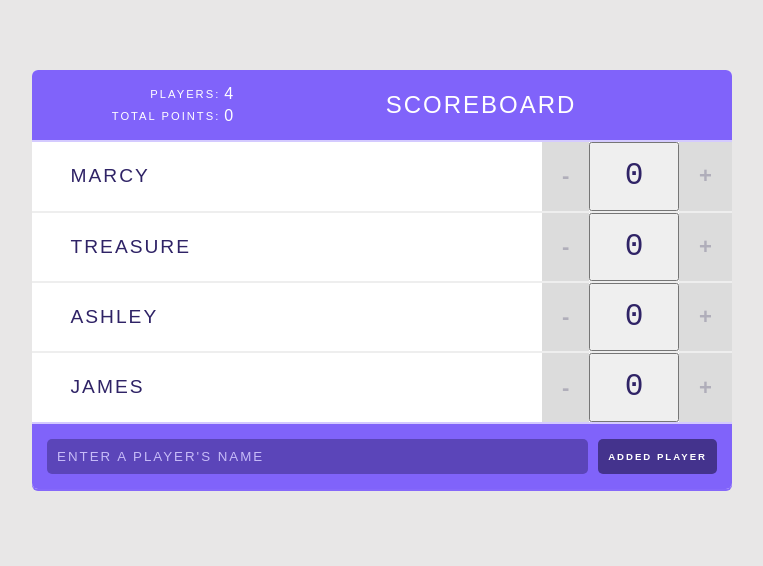
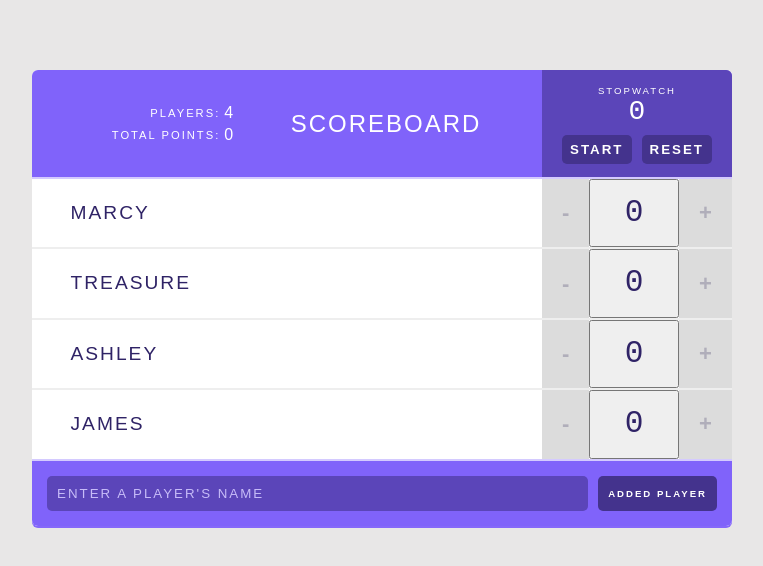
Before and after one commit to marcysilverman/playing-with-react, a React (Create React App) app: page / in a window 1280 px wide. Shown: the top 566 px of the page, without its empty margins (258-1021 px from the left). Built offline with nearby package versions, Linux system fonts and the light colour scheme.

Commit message:
added stop watch

```diff
--- a/src/components/AddPlayerForm.js
+++ b/src/components/AddPlayerForm.js
@@ -12,7 +12,8 @@
 
   handleSubmit = (event) => {
     event.preventDefault();
-    this.props.addPlayer(this.state.value);
+    this.props.addPlayer(this.state.value)
+    this.setState({value: ''});
 
   }
   render () {
--- a/src/components/App.js
+++ b/src/components/App.js
@@ -39,17 +39,19 @@
   };
 
   handleAddPlayer = (name) => {
-    this.setState({
+    this.setState( prevState => {
+      return {
       players: [
         //this merges the players to this new array
-        ...this.state.players,
+        ...prevState.players,
         {
           name,
           score: 0,
           id: this.prevPlayerId += 1
         }
       ]
-    })
+      };
+    });
   }
 
     handleRemovePlayer = (id) => {
--- a/src/components/Header.js
+++ b/src/components/Header.js
@@ -1,5 +1,6 @@
 import React from 'react';
 import Stats from './Stats';
+import StopWatch from './StopWatch';
 
 const Header = (props) => {
   return (
@@ -7,6 +8,7 @@
       <Stats
       players={props.players}/>
       <h1> { props.title }</h1>
+      <StopWatch />
     </header>
   )
 };
--- /dev/null
+++ b/src/components/StopWatch.js
@@ -0,0 +1,16 @@
+import React, { Component } from 'react';
+
+class StopWatch extends Component {
+  render() {
+    return (
+      <div className="stopwatch">
+      <h2>Stopwatch</h2>
+      <span className="stopwatch-time"> 0 </span>
+      <button>Start</button>
+      <button> Reset </button>
+      </div>
+    );
+  }
+}
+
+export default StopWatch;
```
